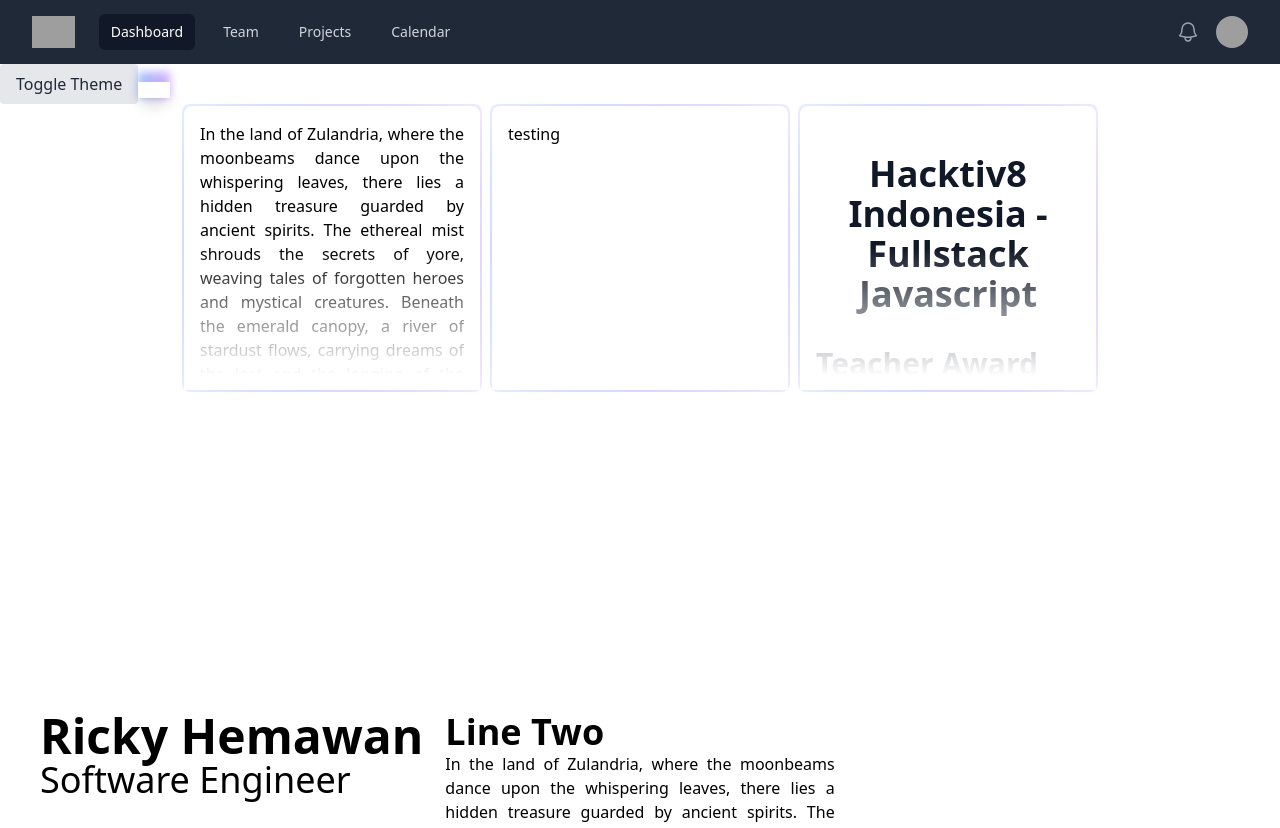
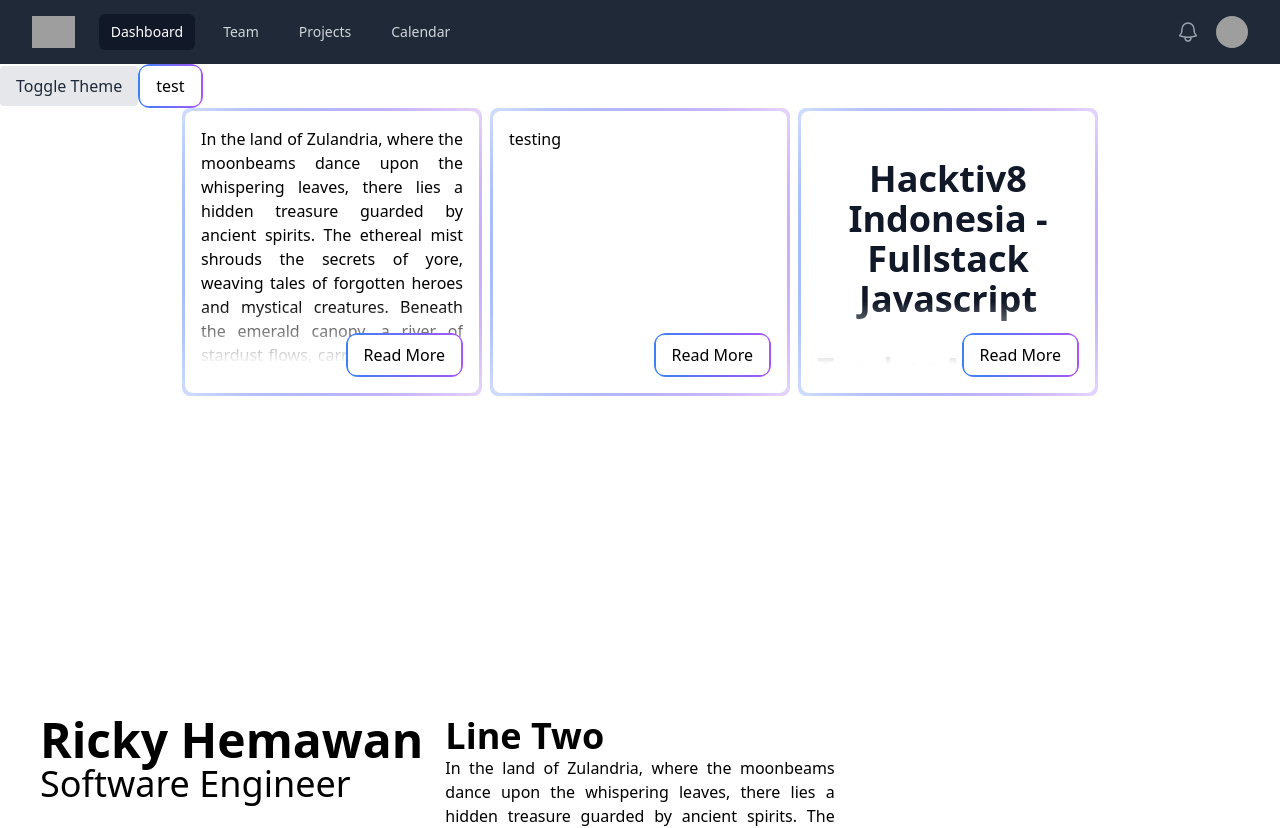
Before and after one commit to rickyhemawan/rickyhemawan-portofolio, a Next.js app: page / in a window 1280 px wide. Shown: the top 828 px of the page. Built offline with nearby package versions, Linux system fonts and the light colour scheme; grey boxes are pictures that could not be loaded.

Commit message:
feat: replaced card with gradient shadow to gradient border instead

```diff
--- /dev/null
+++ b/src/app/components/card-gradient-border.tsx
@@ -0,0 +1,24 @@
+import ButtonGradientBorder from './button-gradient-border'
+
+const CardGradientBorder: React.FC<{ children?: React.ReactNode }> = ({
+  children,
+}) => {
+  return (
+    <div className="relative h-72 overflow-hidden rounded-lg">
+      <div className="absolute inset-0 bg-gradient-to-r from-blue-500 to-purple-500 blur-3xl" />
+      <div className="h-full p-[3px]">
+        <div className="relative h-full rounded-lg bg-white dark:bg-black">
+          <div className="h-full p-4">
+            <div className="h-full overflow-hidden">{children}</div>
+            <div className="absolute inset-4 bg-gradient-to-t from-white from-5% to-transparent to-30% dark:from-black" />
+            <div className="absolute bottom-4 right-4">
+              <ButtonGradientBorder>Read More</ButtonGradientBorder>
+            </div>
+          </div>
+        </div>
+      </div>
+    </div>
+  )
+}
+
+export default CardGradientBorder
--- a/src/app/components/card-shadow-gradient.tsx
+++ /dev/null
@@ -1,19 +0,0 @@
-const CardShadowGradient: React.FC<{ children?: React.ReactNode }> = ({
-  children,
-}) => {
-  return (
-    <div className="relative h-72 overflow-hidden rounded-lg">
-      <div className="absolute inset-0 bg-gradient-to-r from-blue-500 to-purple-500 opacity-50 shadow-lg blur-3xl" />
-      <div className="h-full p-0.5">
-        <div className="relative h-full rounded-lg bg-white dark:bg-black">
-          <div className="h-full p-4">
-            <div className="h-full overflow-hidden">{children}</div>
-          </div>
-          <div className="absolute inset-0 bg-gradient-to-t from-white from-5% to-transparent to-50% dark:from-black" />
-        </div>
-      </div>
-    </div>
-  )
-}
-
-export default CardShadowGradient
--- a/src/app/page.tsx
+++ b/src/app/page.tsx
@@ -1,56 +1,55 @@
 import AppNavbar from './components/app-navbar'
-import CardVertical from './components/card-vertical'
-import CardShadowGradient from './components/card-shadow-gradient'
+import CardGradientBorder from './components/card-gradient-border'
 import MdxLayout from './components/mdx-layout'
 
 import PlaceholderText from '../contents/placeholder-text.mdx'
 import AchievementText from '../contents/achievements.mdx'
 import { ThemeSwitcher } from './components/theme-switcher'
-import ButtonGradient from './components/button-gradient'
+import ButtonGradientBorder from './components/button-gradient-border'
 
 export default function Home() {
   return (
     <main>
       <AppNavbar />
       <ThemeSwitcher />
-      <ButtonGradient />
+      <ButtonGradientBorder>test</ButtonGradientBorder>
       {/* <div className="mx-12 my-12"> */}
       <div className="mx-auto max-w-7xl px-2 sm:px-6 lg:px-8">
         {/* card sandbox */}
 
         <div className="flex flex-wrap justify-center gap-2">
           <div className="w-full max-w-[calc(66.666%_-_4px)] md:w-[calc(33.333%_-_4px)] lg:w-[calc(25%_-_4px)]">
-            <CardShadowGradient>
+            <CardGradientBorder>
               <PlaceholderText />
-            </CardShadowGradient>
+            </CardGradientBorder>
           </div>
           <div className="w-full max-w-[calc(66.666%_-_4px)] md:w-[calc(33.333%_-_4px)] lg:w-[calc(25%_-_4px)]">
-            <CardShadowGradient>testing</CardShadowGradient>
+            <CardGradientBorder>testing</CardGradientBorder>
           </div>
           <div className="w-full max-w-[calc(66.666%_-_4px)] md:w-[calc(33.333%_-_4px)] lg:w-[calc(25%_-_4px)]">
-            <CardShadowGradient>
+            <CardGradientBorder>
               <MdxLayout>
                 <AchievementText />
               </MdxLayout>
-            </CardShadowGradient>
+            </CardGradientBorder>
           </div>
         </div>
 
         {/* <div className="grid grid-cols-3 gap-4 sm:grid-cols-1 md:grid-cols-2">
           <div>
-            <CardShadowGradient>
+            <CardGradientBorder>
               <PlaceholderText />
-            </CardShadowGradient>
+            </CardGradientBorder>
           </div>
           <div>
-            <CardShadowGradient>testing</CardShadowGradient>
+            <CardGradientBorder>testing</CardGradientBorder>
           </div>
           <div>
-            <CardShadowGradient>
+            <CardGradientBorder>
               <MdxLayout>
                 <AchievementText />
               </MdxLayout>
-            </CardShadowGradient>
+            </CardGradientBorder>
           </div>
         </div> */}
 
```
